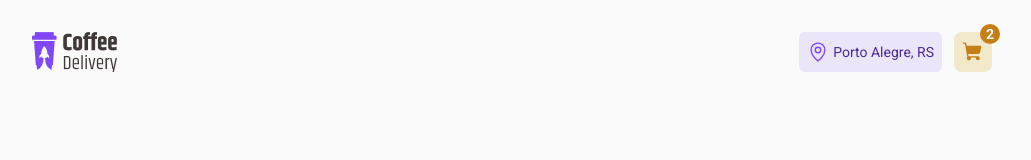
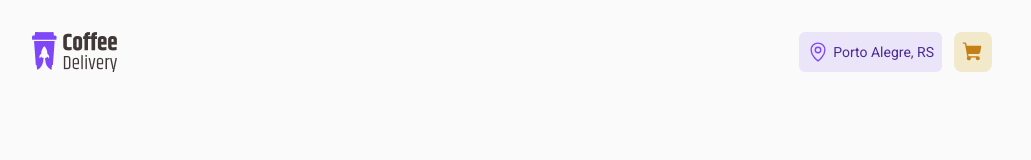
Before and after one commit to Baradelli/coffee-delivery, a React (Vite) app: page / in a window 1280 px wide. Shown: the top 160 px of the page, without its empty margins (128-1159 px from the left). Built offline with nearby package versions, Linux system fonts and the light colour scheme.

Commit message:
Fixed issue where '0' was rendered instead of not rendering the element when no counter was present

```diff
--- a/src/components/header/index.tsx
+++ b/src/components/header/index.tsx
@@ -1,3 +1,4 @@
+import { useState } from "react";
 import { defaultTheme } from "../../styles/themes/default";
 
 import {
@@ -10,6 +11,8 @@ import {
 import { MapPin, ShoppingCart } from "phosphor-react";
 
 export const Header = () => {
+  const [counter] = useState(0);
+
   return (
     <HeaderComponent>
       <img
@@ -33,7 +36,7 @@ export const Header = () => {
             color={defaultTheme.product["yellow-900"]}
           />
 
-          <Counter>2</Counter>
+          {counter > 0 && <Counter>{counter}</Counter>}
         </Cart>
       </ActionsContainer>
     </HeaderComponent>
```
